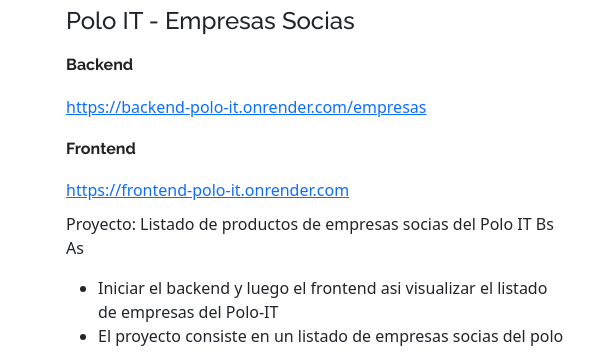
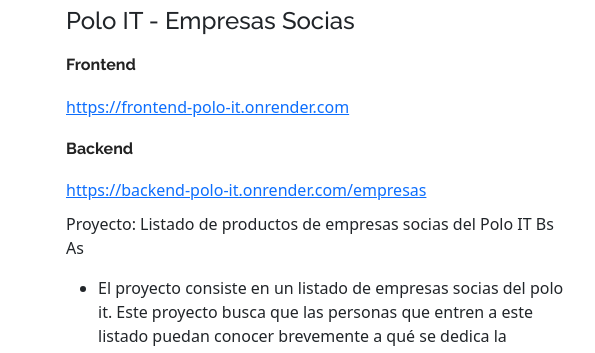
Before and after one commit to AbelMachaca/Guayerd-CV, a plain HTML site: page index.html in a window 1280 px wide. Shown: the part 3907-4260 px from the top of the page, 559-1154 px from the left. Drawn offline with nearby package versions, Linux system fonts and the light colour scheme; a web font is replaced by a local one.

```diff
--- a/index.html
+++ b/index.html
@@ -330,14 +330,13 @@ Visualforce, soluciones de búsqueda y Salesforce Flow.
                     <div class="c2">
 
                       <h2>Polo IT - Empresas Socias</h2>
+
+                      <h3>Frontend</h3>
+                      <a href="https://frontend-polo-it.onrender.com/" target="_blank" rel="noopener noreferrer">https://frontend-polo-it.onrender.com</a>
                       <h3>Backend</h3>
                       <a href="https://backend-polo-it.onrender.com/empresas" target="_blank" >https://backend-polo-it.onrender.com/empresas</a>
-                      <h3>Frontend</h3>
-                      <a href="https://frontend-polo-it.onrender.com/" target="_blank" rel="noopener noreferrer">https://frontend-polo-it.onrender.com</a>
                       <p>Proyecto: Listado de productos de empresas socias del Polo IT Bs As</p>
                       <ul>
-                        <li>Iniciar el backend y luego el frontend asi visualizar el listado de empresas del Polo-IT
-                        </li>
                         <li>El proyecto consiste en un listado de empresas socias del polo it. Este proyecto busca que las
                           personas que entren a este listado puedan conocer brevemente a qué se dedica la empresa y
                           categorías a las que pertenece.
```
